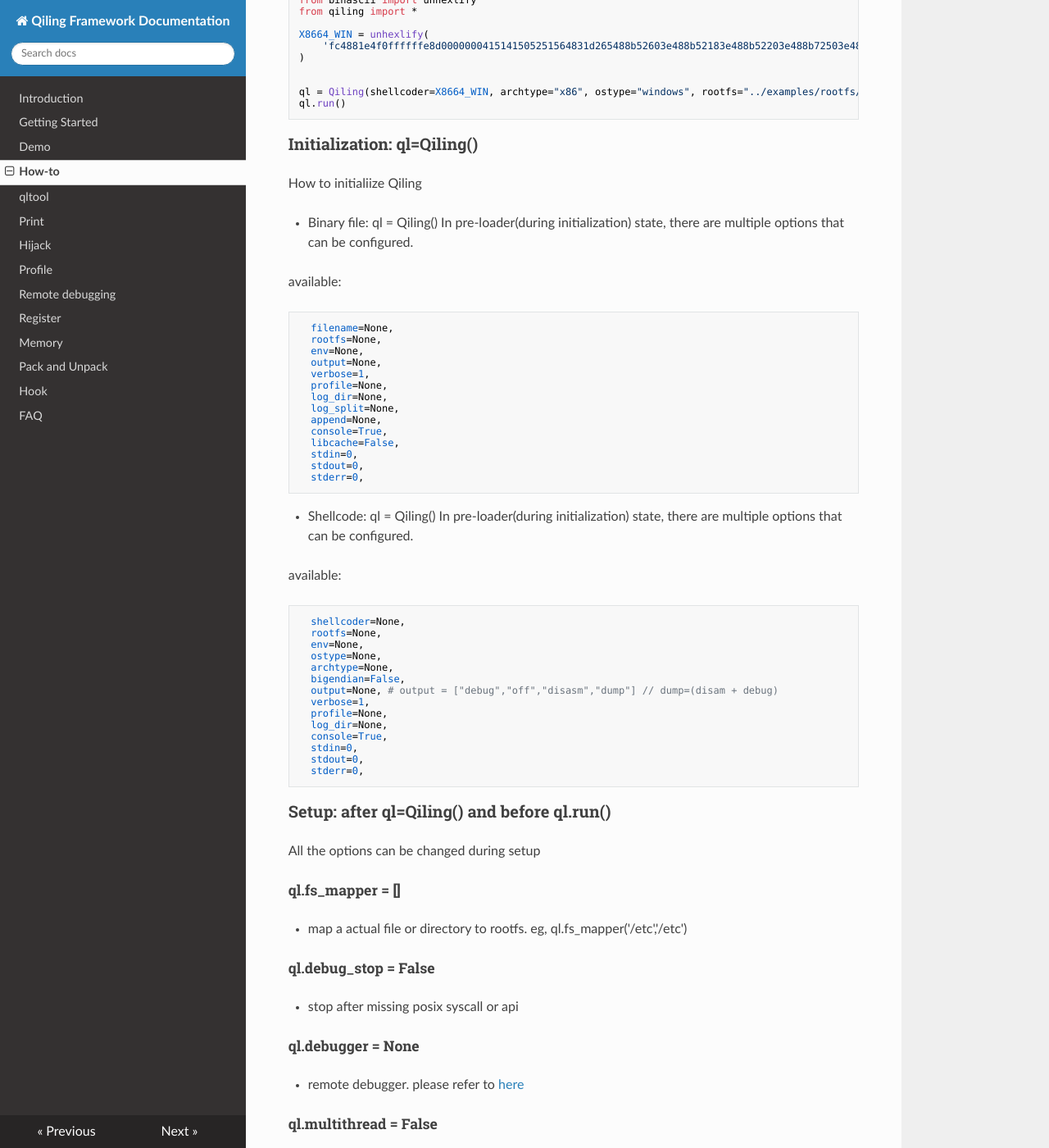
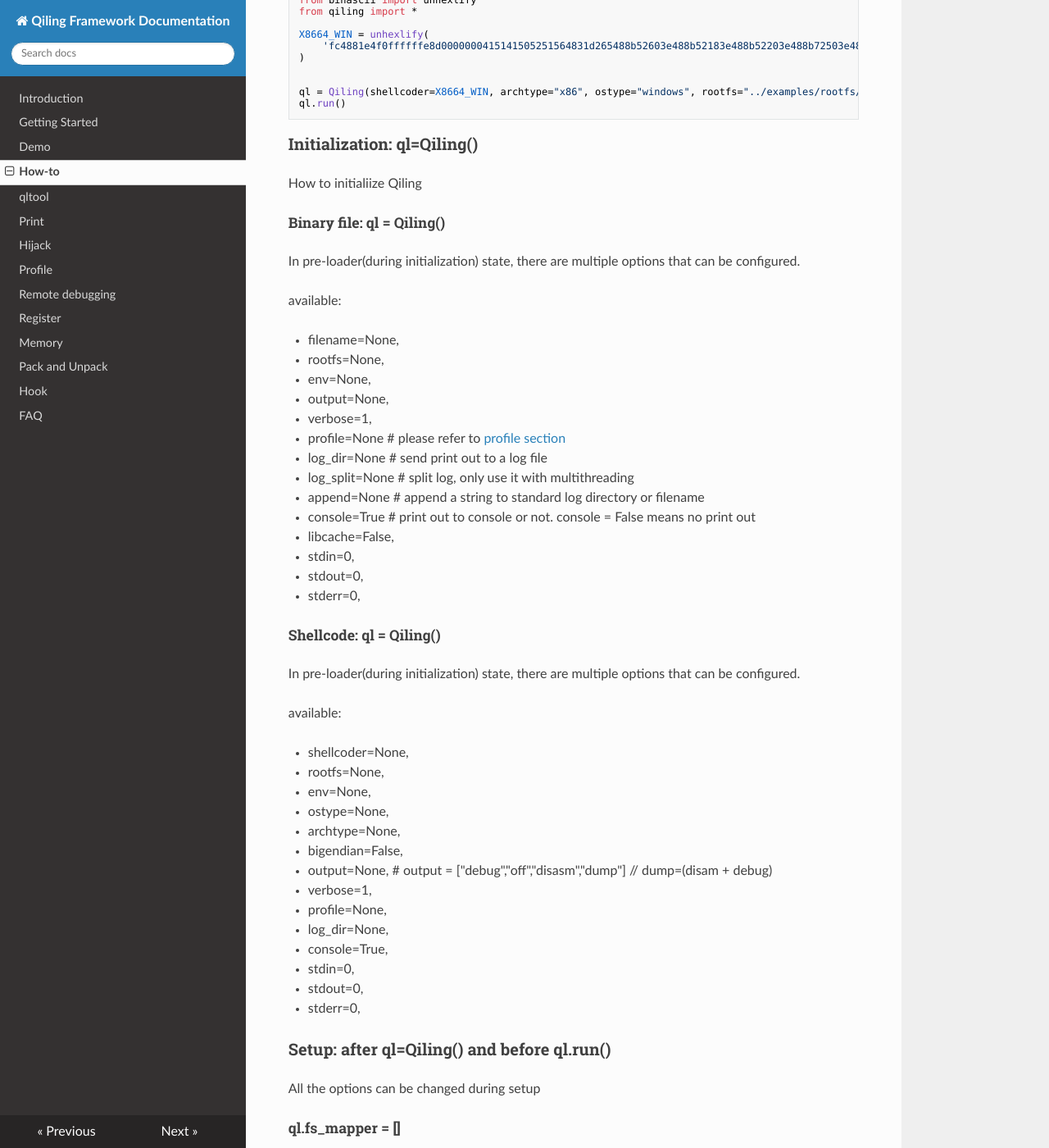
Before and after one commit to qilingframework/rtfd.io, an MkDocs documentation site: the page built from docs/usage.md, in a window 1280 px wide and 1400 px high, scrolled down 623 px. Shown: the whole window at 82% size. Built offline with MkDocs 1.6.1, drawn with Linux system fonts in a browser that asks for light colours; nearby versions of some CDN libraries.

Commit message:
update usage

````diff
--- a/docs/usage.md
+++ b/docs/usage.md
@@ -46,49 +46,46 @@ ql.run()
 
 How to initialiize Qiling
 
-- Binary file: ql = Qiling()
+##### Binary file: ql = Qiling()
 In pre-loader(during initialization) state, there are multiple options that can be configured.
 
 available:
 
-```
-  filename=None,
-  rootfs=None,
-  env=None,
-  output=None,
-  verbose=1,
-  profile=None,
-  log_dir=None,
-  log_split=None,
-  append=None,
-  console=True,
-  libcache=False,
-  stdin=0,
-  stdout=0,
-  stderr=0,
-```
+-  filename=None,
+-  rootfs=None,
+-  env=None,
+-  output=None,
+-  verbose=1,
+-  profile=None # please refer to [profile section](https://docs.qiling.io/en/latest/profile/)
+-  log_dir=None # send print out to a log file
+-  log_split=None # split log, only use it with multithreading
+-  append=None # append a string to standard log directory or filename
+-  console=True # print out to console or not. console = False means no print out
+-  libcache=False,
+-  stdin=0,
+-  stdout=0,
+-  stderr=0,
 
-- Shellcode: ql = Qiling()
+
+##### Shellcode: ql = Qiling()
 In pre-loader(during initialization) state, there are multiple options that can be configured.
 
 available:
 
-```
-  shellcoder=None,
-  rootfs=None,
-  env=None,
-  ostype=None,
-  archtype=None,
-  bigendian=False,
-  output=None, # output = ["debug","off","disasm","dump"] // dump=(disam + debug)
-  verbose=1,
-  profile=None,
-  log_dir=None,
-  console=True,
-  stdin=0,
-  stdout=0,
-  stderr=0,
-```
+-  shellcoder=None,
+-  rootfs=None,
+-  env=None,
+-  ostype=None,
+-  archtype=None,
+-  bigendian=False,
+-  output=None, # output = ["debug","off","disasm","dump"] // dump=(disam + debug)
+-  verbose=1,
+-  profile=None,
+-  log_dir=None,
+-  console=True,
+-  stdin=0,
+-  stdout=0,
+-  stderr=0,
 
 ### Setup: after ql=Qiling() and before ql.run()
 All the options can be changed during setup
````
